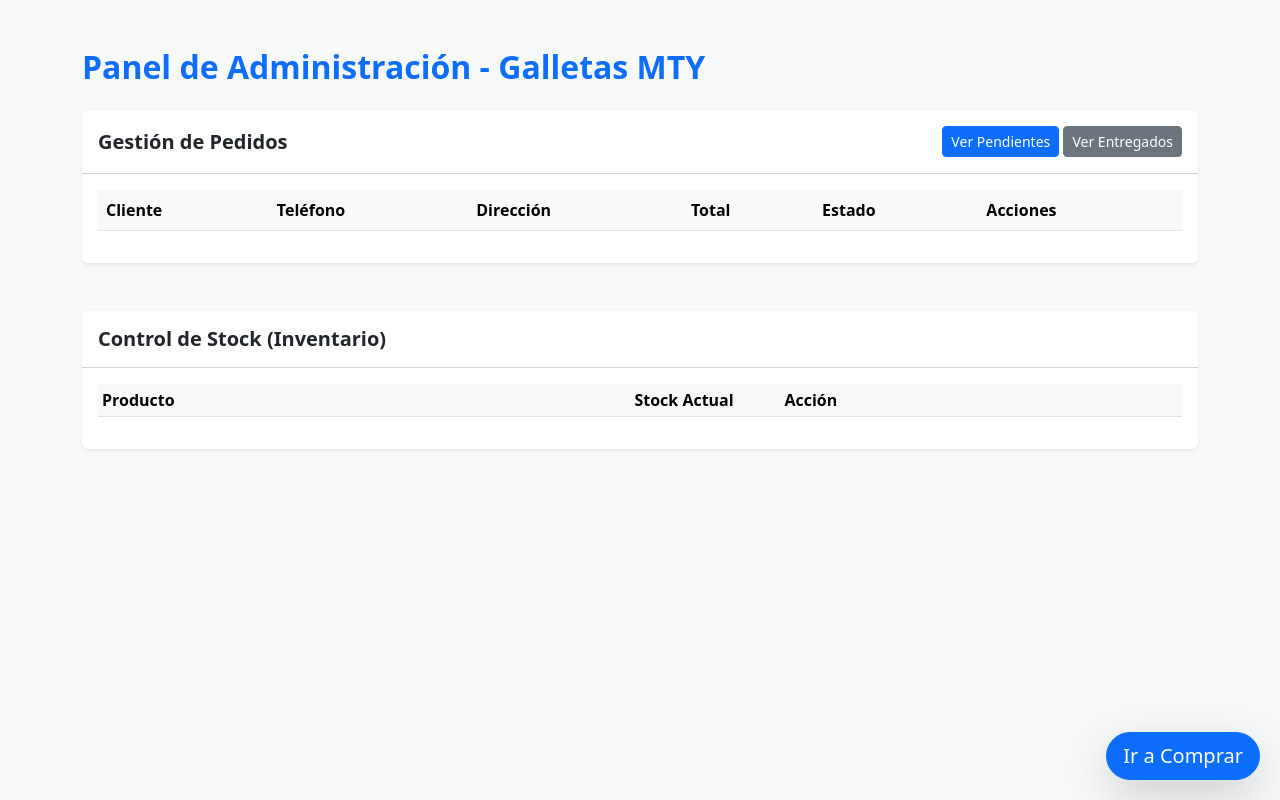
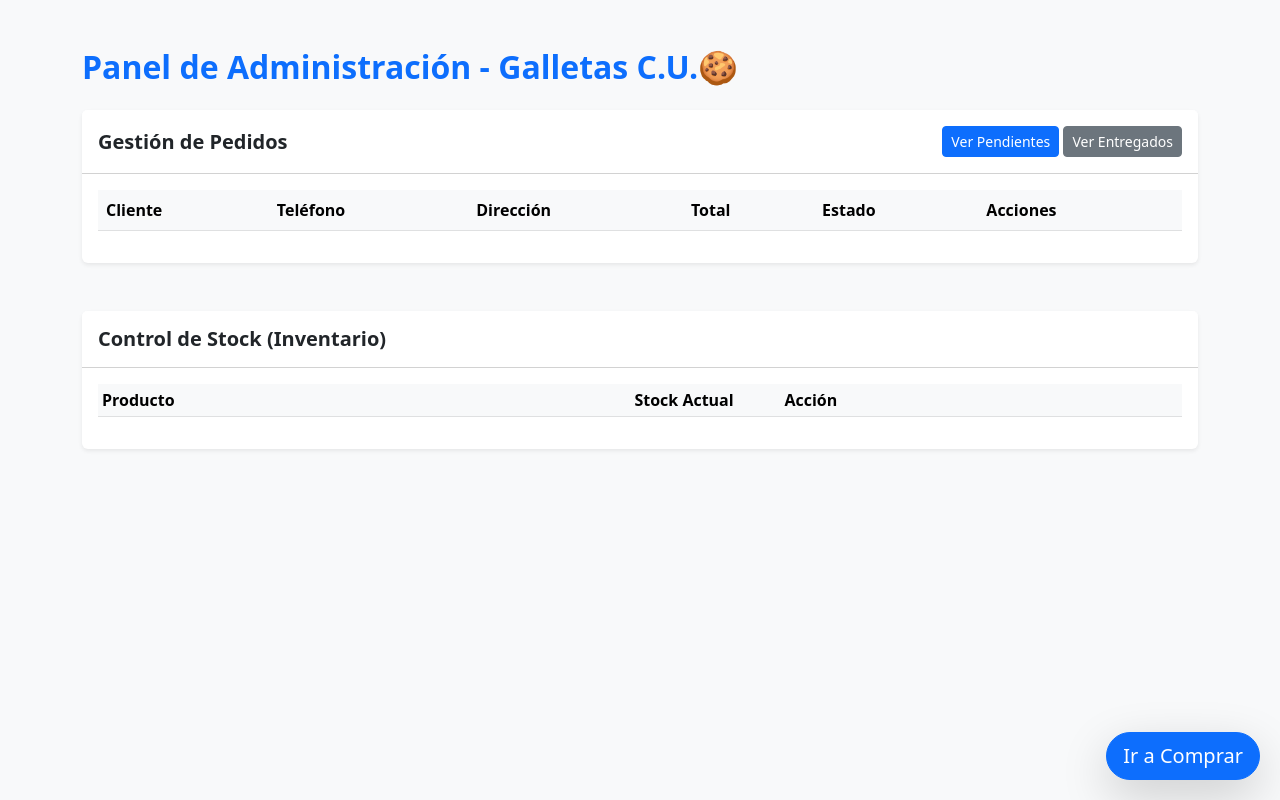
Before and after one commit to DamiNerio/Galletas-CU-, a plain HTML site: page admin.html in a window 1280 px wide. Drawn offline with nearby package versions, Linux system fonts and the light colour scheme; a script that the page names is missing; some icons are missing.

Commit message:
Cambio subtitulo admin.html

```diff
--- a/admin.html
+++ b/admin.html
@@ -8,7 +8,7 @@
 <body class="bg-light">
 
 <div class="container mt-5">
-    <h2 class="mb-4 fw-bold text-primary">Panel de Administración - Galletas MTY</h2>
+    <h2 class="mb-4 fw-bold text-primary">Panel de Administración - Galletas C.U.🍪</h2>
 
     <div class="card shadow-sm mb-5 border-0">
         <div class="card-header bg-white d-flex justify-content-between align-items-center py-3">
```
